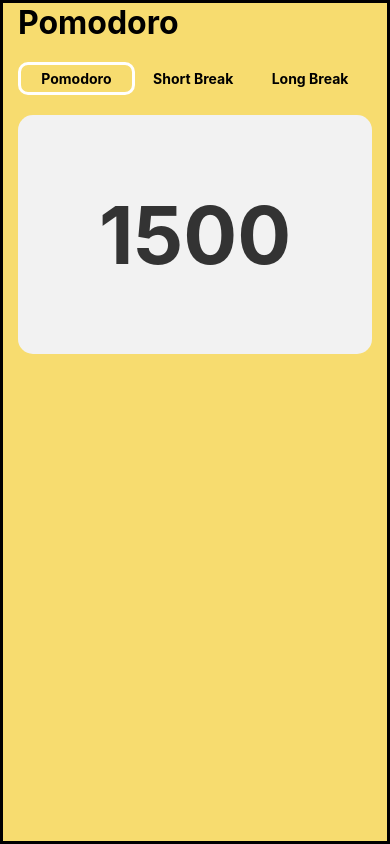
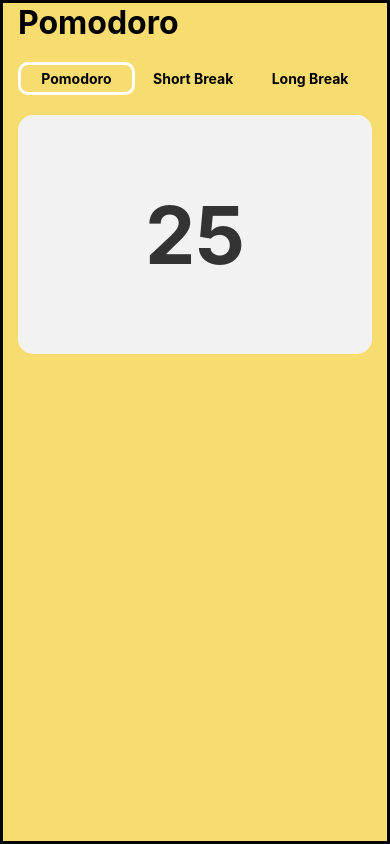
Before and after one commit to mwest0101/reactNative_cursoCertificado_pomodoro, a React Native app: screen / in a window 390 px wide. Built offline with nearby package versions, Linux system fonts and the light colour scheme.

Commit message:
Se agrego formateo de minutos

```diff
--- a/src/components/Timer.jsx
+++ b/src/components/Timer.jsx
@@ -1,10 +1,10 @@
 import { View,Text,TouchableOpacity,StyleSheet } from "react-native"
 
 export default function Timer({time}){
-
+   const formattedTime = `${Math.floor(time/60).toString().padStart(2,"0")}`
    return(
       <View style={styles.container}>
-         <Text style={styles.time}>{time}</Text>
+         <Text style={styles.time}>{formattedTime}</Text>
       </View>
 
    );
```
